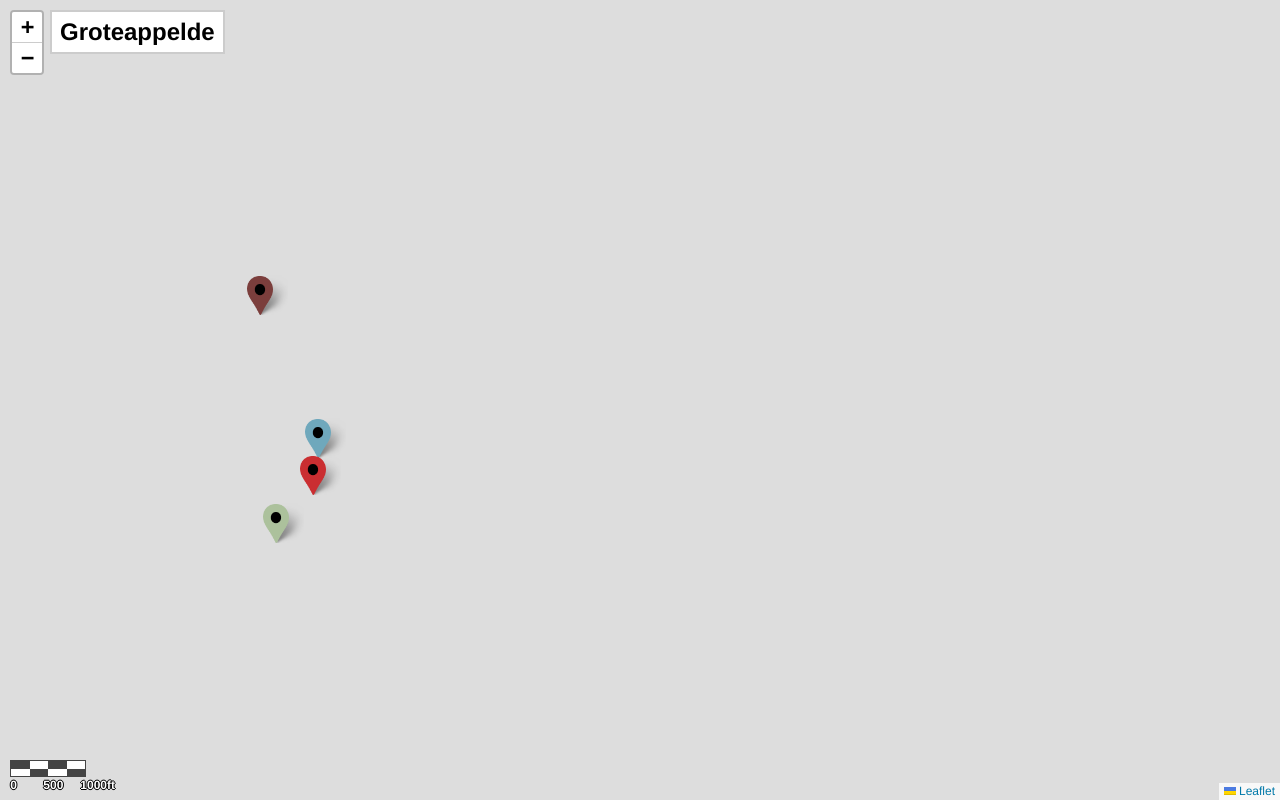
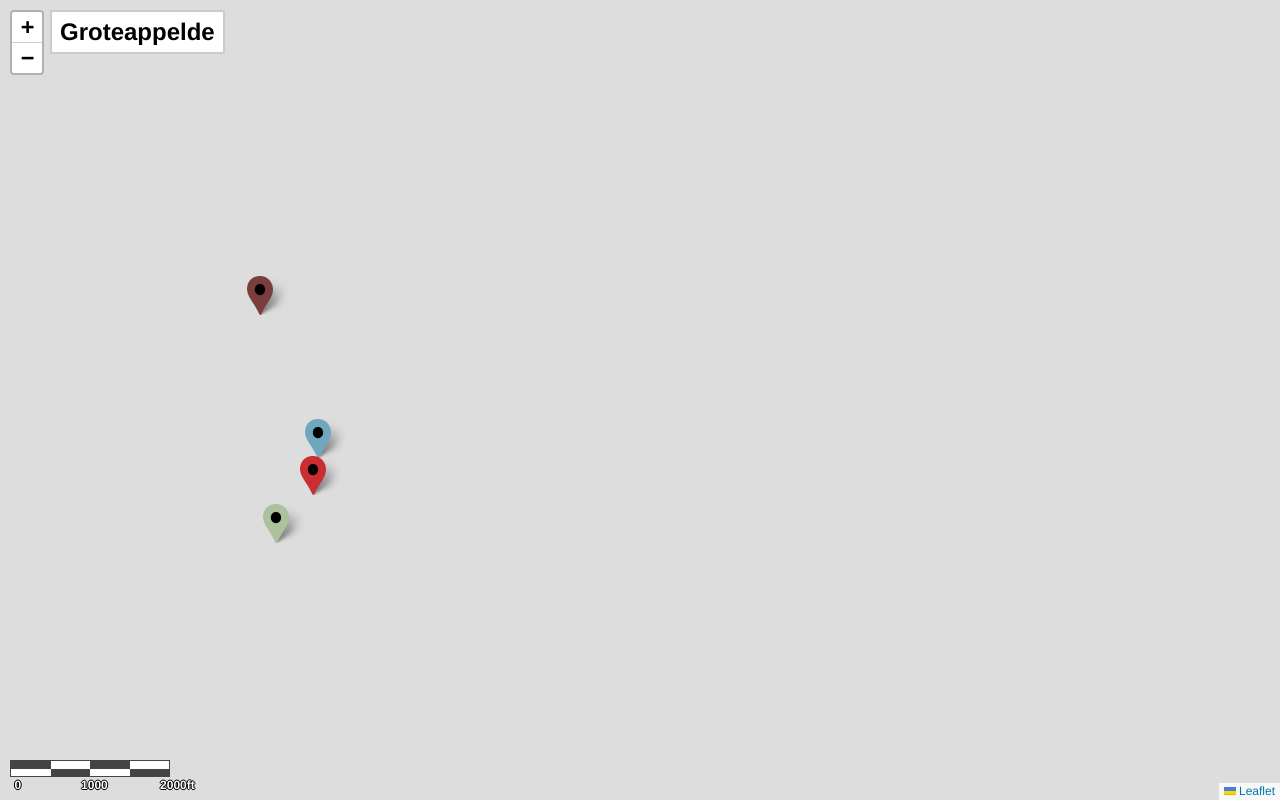
Before and after one commit to Kipnation/Groteappelde, a plain HTML site: page index.html in a window 1280 px wide. Drawn offline with nearby package versions, Linux system fonts and the light colour scheme; no server answers.

Commit message:
Update index.html

```diff
--- a/index.html
+++ b/index.html
@@ -47,7 +47,7 @@
 		map.panInsideBounds(bounds, { animate: false });
 	});
 
-	L.control.betterscale().addTo(map);
+	L.control.betterscale({maxWidth: 200}).addTo(map);
 
 	var GuildIcon = L.Icon.extend({
   	  options: {
```
